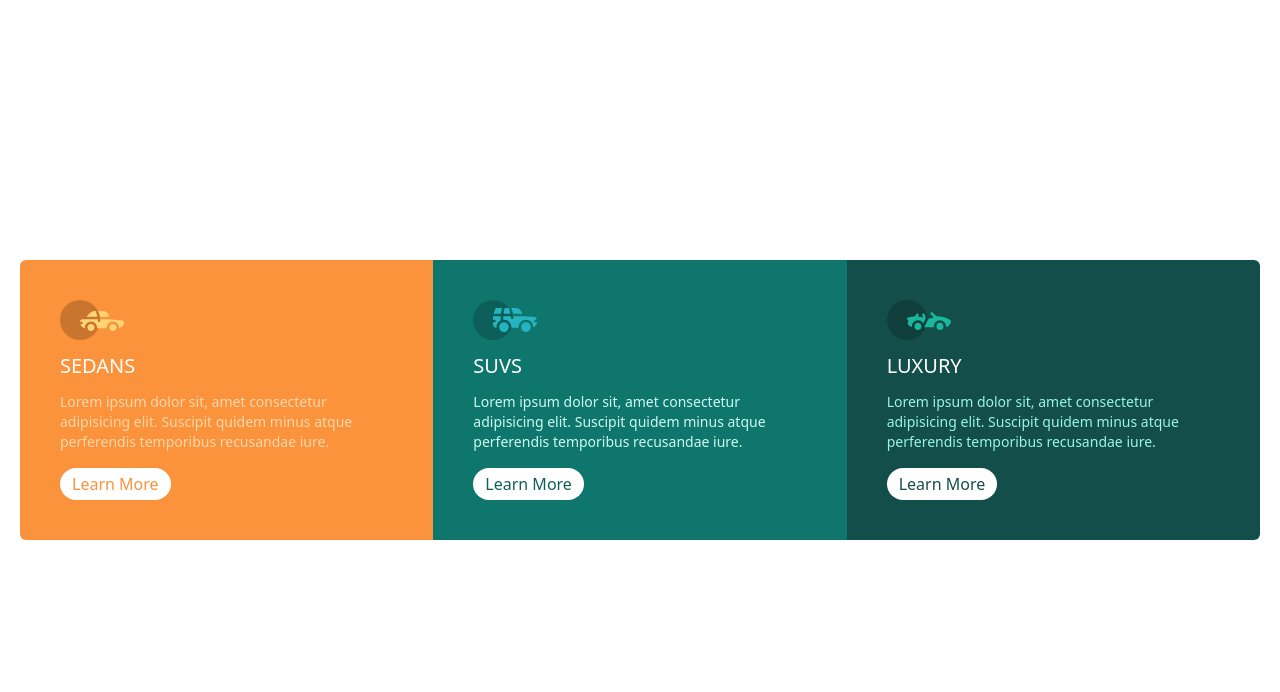
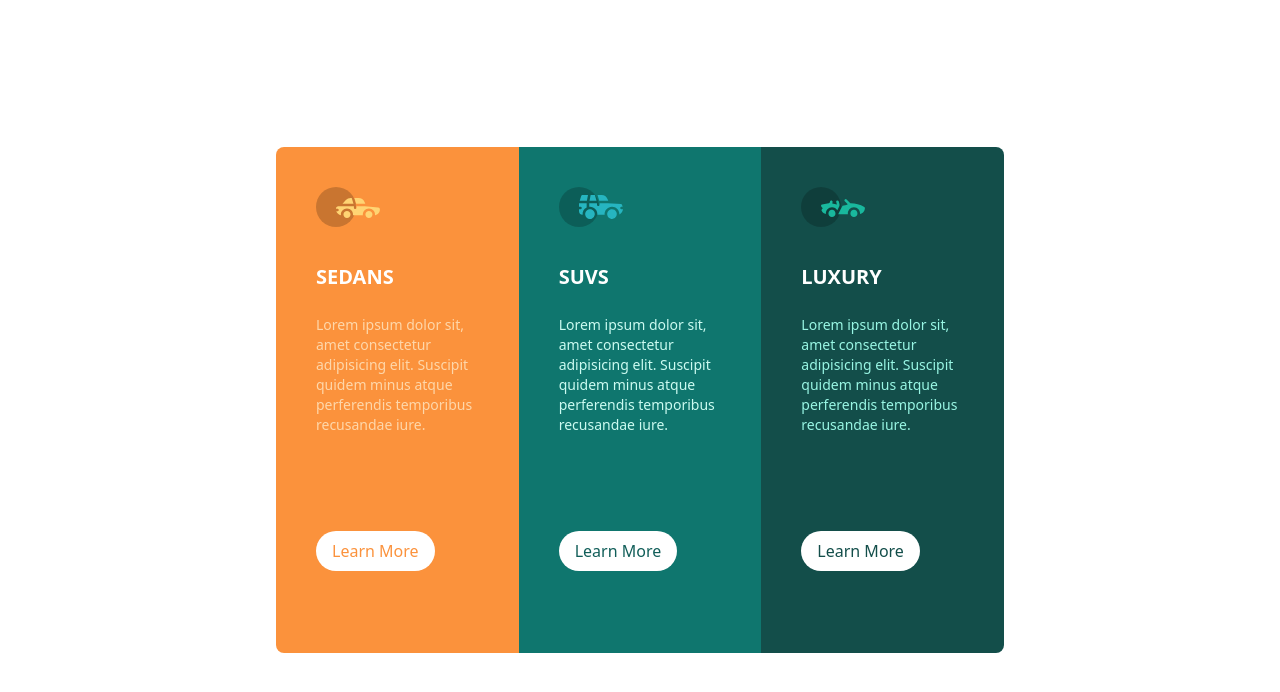
Before and after one commit to masoodahmed-a/3-column-component, a plain HTML site: page index.html in a window 1280 px wide. Drawn offline with nearby package versions, Linux system fonts and the light colour scheme.

Commit message:
Update index.html

```diff
--- a/index.html
+++ b/index.html
@@ -9,44 +9,50 @@
   </head>
   <body>
     <div
-      class="container flex flex-col sm:flex-row sm:min-h-screen items-center sm:m-auto p-5"
+      class="container grid grid-cols-1 sm:grid-cols-3 justify-center mx-auto min-h-screen items-center p-5 sm:w-3/5"
     >
       <div
-        class="left bg-orange-400 text-white p-10 rounded-t-md sm:rounded-none sm:rounded-l-md"
+        class="left bg-orange-400 text-white p-10 rounded-t-md sm:rounded-none sm:h-4/6 sm:rounded-l-lg"
       >
-        <img src="images/icon-sedans.svg" alt="" class="pb-3" />
-        <h3 class="text-xl pb-3">SEDANS</h3>
-        <p class="text-sm text-orange-200 pb-4">
+        <img src="images/icon-sedans.svg" alt="" class="pb-3 sm:pb-9" />
+        <h3 class="text-xl pb-3 text-2xl font-semibold pb-6">SEDANS</h3>
+        <p class="text-sm text-orange-200 pb-4 sm:pb-24">
           Lorem ipsum dolor sit, amet consectetur adipisicing elit. Suscipit
           quidem minus atque perferendis temporibus recusandae iure.
         </p>
-        <button class="bg-white text-orange-400 px-3 py-1 rounded-full">
+        <button
+          class="bg-white text-orange-400 px-3 py-1 rounded-full sm:px-4 sm:py-2"
+        >
           Learn More
         </button>
       </div>
 
-      <div class="center bg-teal-700 text-white p-10">
-        <img src="images/icon-suvs.svg" alt="" class="pb-3" />
-        <h3 class="text-xl pb-3">SUVS</h3>
-        <p class="text-sm text-teal-100 pb-4">
+      <div class="center bg-teal-700 text-white p-10 sm:h-4/6">
+        <img src="images/icon-suvs.svg" alt="" class="pb-3 sm:pb-9" />
+        <h3 class="text-xl pb-3 text-2xl font-semibold pb-6">SUVS</h3>
+        <p class="text-sm text-teal-100 pb-4 sm:pb-24">
           Lorem ipsum dolor sit, amet consectetur adipisicing elit. Suscipit
           quidem minus atque perferendis temporibus recusandae iure.
         </p>
-        <button class="bg-white text-teal-800 px-3 py-1 rounded-full">
+        <button
+          class="bg-white text-teal-800 px-3 py-1 rounded-full sm:px-4 sm:py-2"
+        >
           Learn More
         </button>
       </div>
 
       <div
-        class="right bg-teal-900 text-white p-10 rounded-b-md sm:rounded-none sm:rounded-r-md"
+        class="right bg-teal-900 text-white p-10 rounded-b-md sm:rounded-none sm:h-4/6 sm:rounded-r-lg"
       >
-        <img src="images/icon-luxury.svg" alt="" class="pb-3" />
-        <h3 class="text-xl pb-3">LUXURY</h3>
-        <p class="text-sm text-teal-200 pb-4">
+        <img src="images/icon-luxury.svg" alt="" class="pb-3 sm:pb-9" />
+        <h3 class="text-xl pb-3 text-2xl font-semibold pb-6">LUXURY</h3>
+        <p class="text-sm text-teal-200 pb-4 sm:pb-24">
           Lorem ipsum dolor sit, amet consectetur adipisicing elit. Suscipit
           quidem minus atque perferendis temporibus recusandae iure.
         </p>
-        <button class="bg-white text-teal-900 px-3 py-1 rounded-full">
+        <button
+          class="bg-white text-teal-900 px-3 py-1 rounded-full sm:px-4 sm:py-2"
+        >
           Learn More
         </button>
       </div>
```
